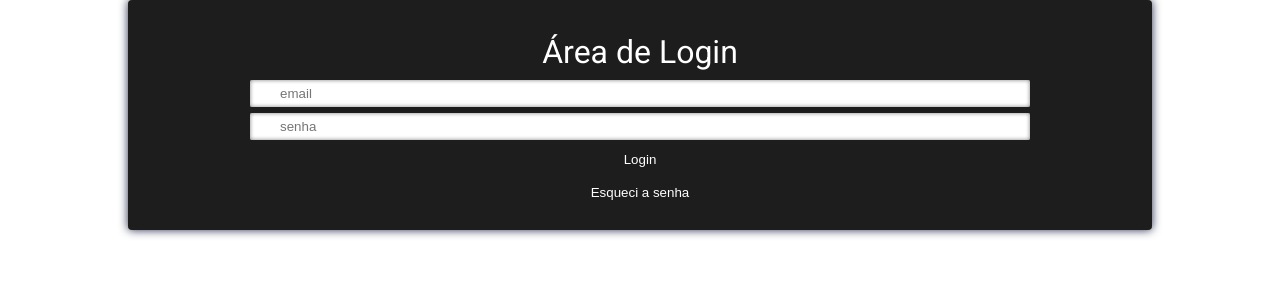
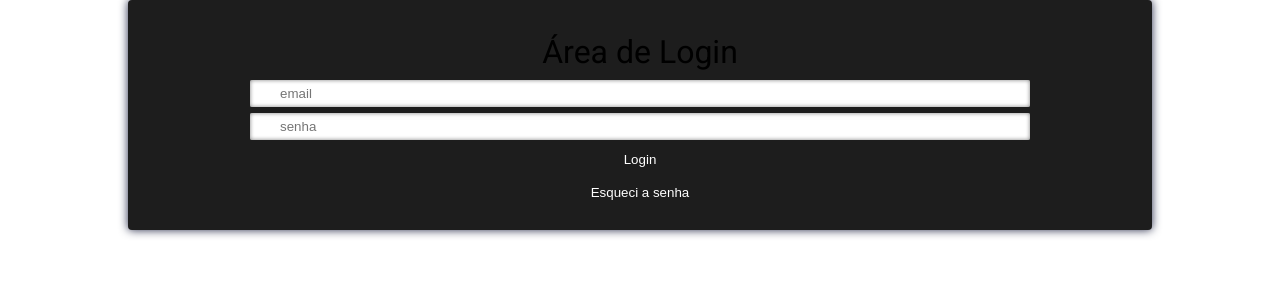
Before and after one commit to curseduca/curseduca-frontend-react-test, a React (Create React App) app in the folder frontend/: page / in a window 1280 px wide. Shown: the top 300 px of the page. Built offline with nearby package versions, Linux system fonts and the light colour scheme.

Commit message:
Exportado Title style para o estilo global

```diff
--- a/frontend/src/Container/Auth/login/login.js
+++ b/frontend/src/Container/Auth/login/login.js
@@ -1,6 +1,7 @@
 import React from 'react';
 import { useForm } from 'react-hook-form';
 import * as S from '../styles';
+import { Title } from '../../../generalStyles';
 
 const Login = ({ setOptions }) => {
   const { register, handleSubmit, errors } = useForm();
@@ -16,7 +17,7 @@ const Login = ({ setOptions }) => {
 
   return (
     <S.FormWrapper>
-      <S.Title>Área de Login</S.Title>
+      <Title>Área de Login</Title>
       <S.Form onSubmit={handleSubmit(submitHandler)}>
         <S.InputWrapper icon="\f1fa">
           <S.Input
--- a/frontend/src/Container/Auth/styles.js
+++ b/frontend/src/Container/Auth/styles.js
@@ -52,15 +52,3 @@ export const Input = styled.input`
     :hover{ color: #bb86fc; }
   }
 `;
-
-export const Title = styled.h1`
-  display: block;
-  margin: 0 auto;
-  padding: 12px;
-
-  text-align: center;
-  font-family: 'Roboto', sans-serif;
-  font-size: ${({ size }) => size || '2em'};
-
-  color: white;
-`;
--- /dev/null
+++ b/frontend/src/generalStyles.js
@@ -0,0 +1,13 @@
+import styled from 'styled-components';
+
+export const Title = styled.h1`
+  display: block;
+  margin: 0 auto;
+  padding: 12px;
+
+  text-align: center;
+  font-family: 'Roboto', sans-serif;
+  font-size: ${({ size }) => size || '2em'};
+
+  color: ${({ theme }) => theme.color};
+`;
```
